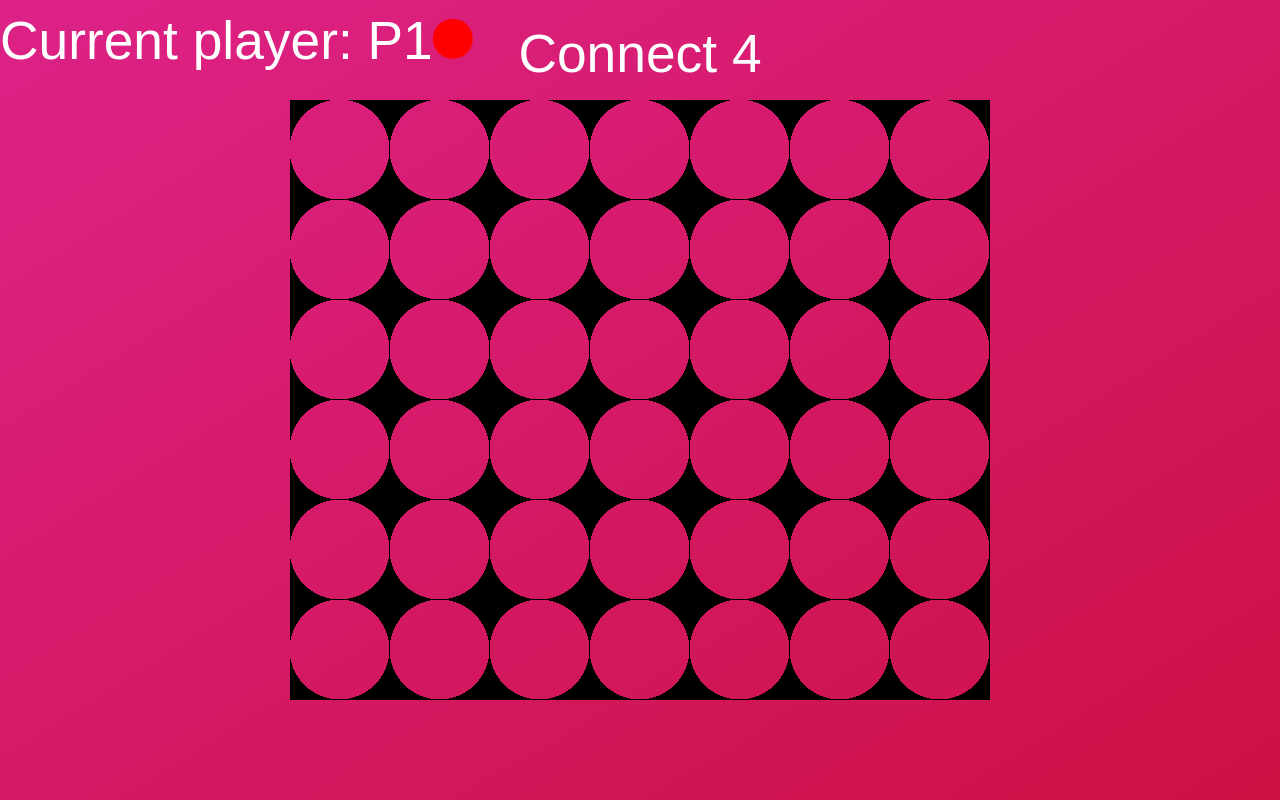
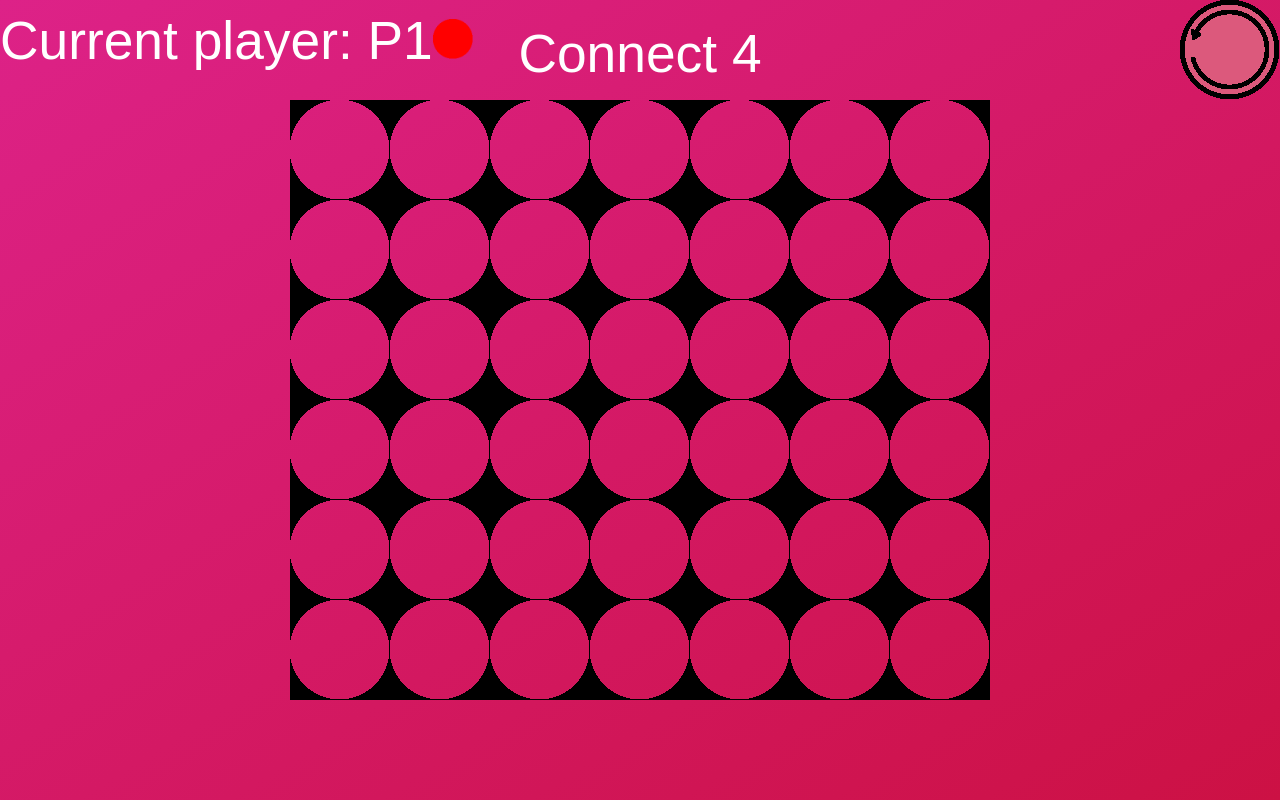
Before and after one commit to tildeman/mcbfe, a plain HTML site: page spck/c4.html in a window 1280 px wide. Drawn offline with Linux system fonts and the light colour scheme.

Commit message:
Restart button on spck

```diff
--- a/spck/c4.html
+++ b/spck/c4.html
@@ -11,6 +11,7 @@
     <div class="fill">
         <p id="curplayer">Current player: P1<img src="n1.png" style="height: 40px;"></p>
         <p id="win">Connect 4</p>
+        <img id="restart_btn" src="restart.png" onclick="restart()">
         <div class="mainbox">
             <img src="n0.png" class="pellet" style="position: absolute; left: 000px; top: 000px;" onclick="droppellet(0)">
             <img src="n0.png" class="pellet" style="position: absolute; left: 100px; top: 000px;" onclick="droppellet(1)">
--- a/spck/main.css
+++ b/spck/main.css
@@ -33,3 +33,8 @@
     font-size:40pt;
     vertical-align: middle;
 }
+#restart_btn{
+    position:absolute;
+    right:0;
+    top:0;
+}
--- a/spck/main.js
+++ b/spck/main.js
@@ -63,3 +63,10 @@ function check_4(){
 	}
 	return;
 }
+function restart(){
+	for (let i=0;i<42;i++) pellet_array[i].src="n0.png";
+	game_active=1;
+	document.getElementById("win").innerHTML="Connect 4";
+	current_player=0;
+	update_status();
+}
```
Also changed, not shown: spck/restart.png (added). Lines whose indentation alone changed are shown as unchanged.
